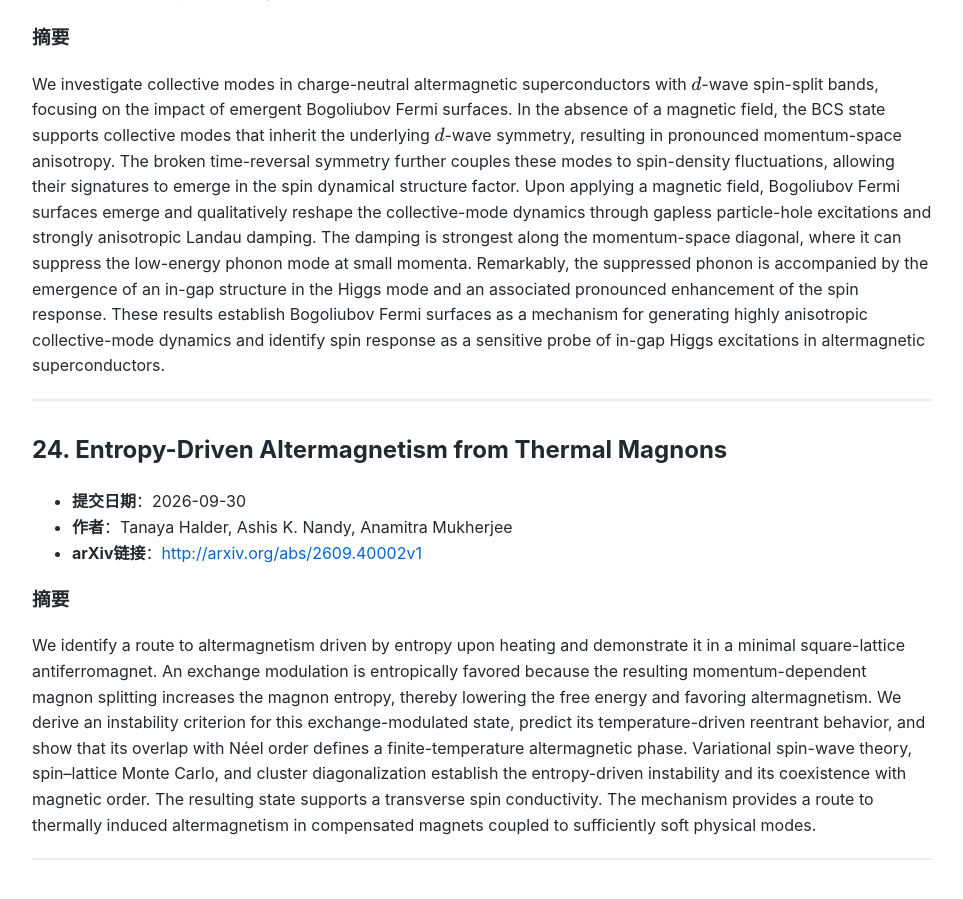
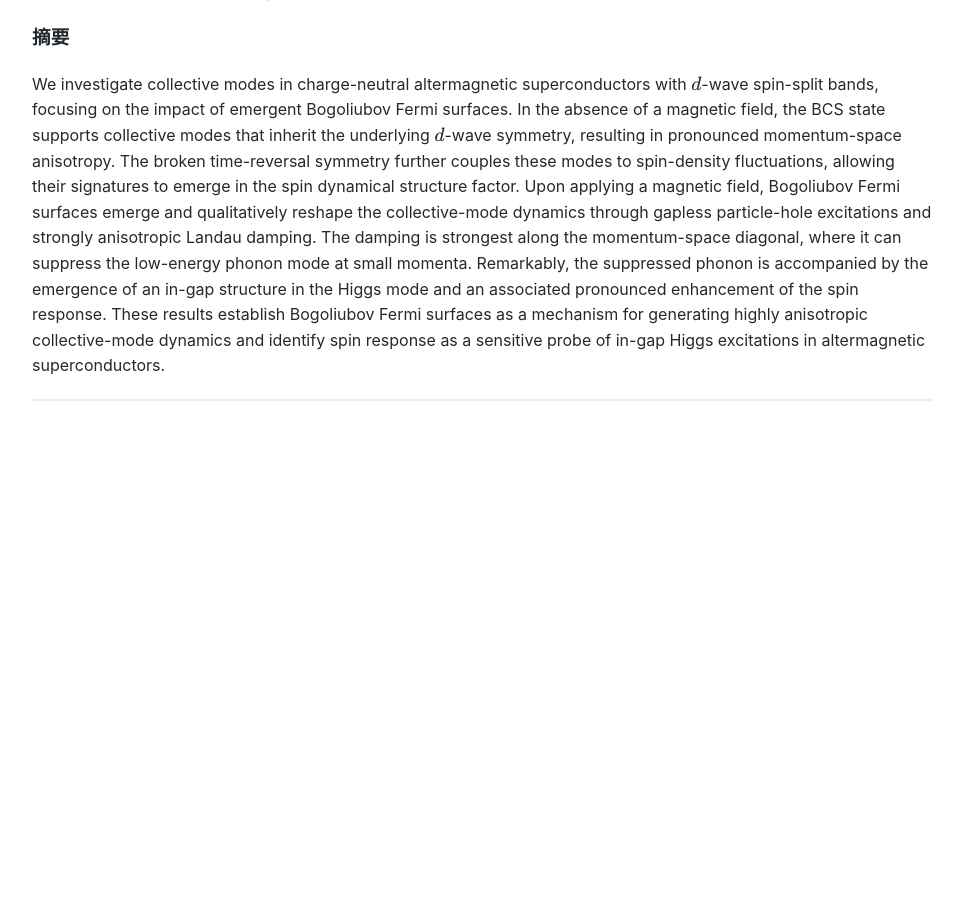
Before and after one commit to yangke25491/daily-arxiv-altermagnetic, a Jekyll site: the page built from index.md, in a window 1280 px wide and 900 px high, scrolled down 13097 px. Shown: the whole window, without its empty margins (158-1121 px from the left). Built offline with Jekyll 4.4.1, drawn with Linux system fonts in a browser that asks for light colours; after the commit the page ends 13538 px from its top, so only the background shows below that; some of the changed text lies outside the part shown.

Commit message:
Automated update: arXiv papers

```diff
--- a/index.md
+++ b/index.md
@@ -5,8 +5,8 @@ title: 交错磁论文
 
 # 凝聚态物理-交错磁(Altermagnetic)相关论文
 
-> 检索时间范围：**2026-09-30 至 2026-10-30**
-> 数据检索到 **24** 篇相关论文，按提交时间降序排列
+> 检索时间范围：**2026-10-01 至 2026-10-31**
+> 数据检索到 **23** 篇相关论文，按提交时间降序排列
 
 ---
 
@@ -262,14 +262,3 @@ The magnetic order of a material is usually predicted by comparing the energies
 We investigate collective modes in charge-neutral altermagnetic superconductors with $d$-wave spin-split bands, focusing on the impact of emergent Bogoliubov Fermi surfaces. In the absence of a magnetic field, the BCS state supports collective modes that inherit the underlying $d$-wave symmetry, resulting in pronounced momentum-space anisotropy. The broken time-reversal symmetry further couples these modes to spin-density fluctuations, allowing their signatures to emerge in the spin dynamical structure factor. Upon applying a magnetic field, Bogoliubov Fermi surfaces emerge and qualitatively reshape the collective-mode dynamics through gapless particle-hole excitations and strongly anisotropic Landau damping. The damping is strongest along the momentum-space diagonal, where it can suppress the low-energy phonon mode at small momenta. Remarkably, the suppressed phonon is accompanied by the emergence of an in-gap structure in the Higgs mode and an associated pronounced enhancement of the spin response. These results establish Bogoliubov Fermi surfaces as a mechanism for generating highly anisotropic collective-mode dynamics and identify spin response as a sensitive probe of in-gap Higgs excitations in altermagnetic superconductors.
 
 ---
-
-## 24. Entropy-Driven Altermagnetism from Thermal Magnons
-
-- **提交日期**：2026-09-30
-- **作者**：Tanaya Halder, Ashis K. Nandy, Anamitra Mukherjee
-- **arXiv链接**：[http://arxiv.org/abs/2609.40002v1](http://arxiv.org/abs/2609.40002v1)
-
-### 摘要
-We identify a route to altermagnetism driven by entropy upon heating and demonstrate it in a minimal square-lattice antiferromagnet. An exchange modulation is entropically favored because the resulting momentum-dependent magnon splitting increases the magnon entropy, thereby lowering the free energy and favoring altermagnetism. We derive an instability criterion for this exchange-modulated state, predict its temperature-driven reentrant behavior, and show that its overlap with Néel order defines a finite-temperature altermagnetic phase. Variational spin-wave theory, spin--lattice Monte Carlo, and cluster diagonalization establish the entropy-driven instability and its coexistence with magnetic order. The resulting state supports a transverse spin conductivity. The mechanism provides a route to thermally induced altermagnetism in compensated magnets coupled to sufficiently soft physical modes.
-
----
```
